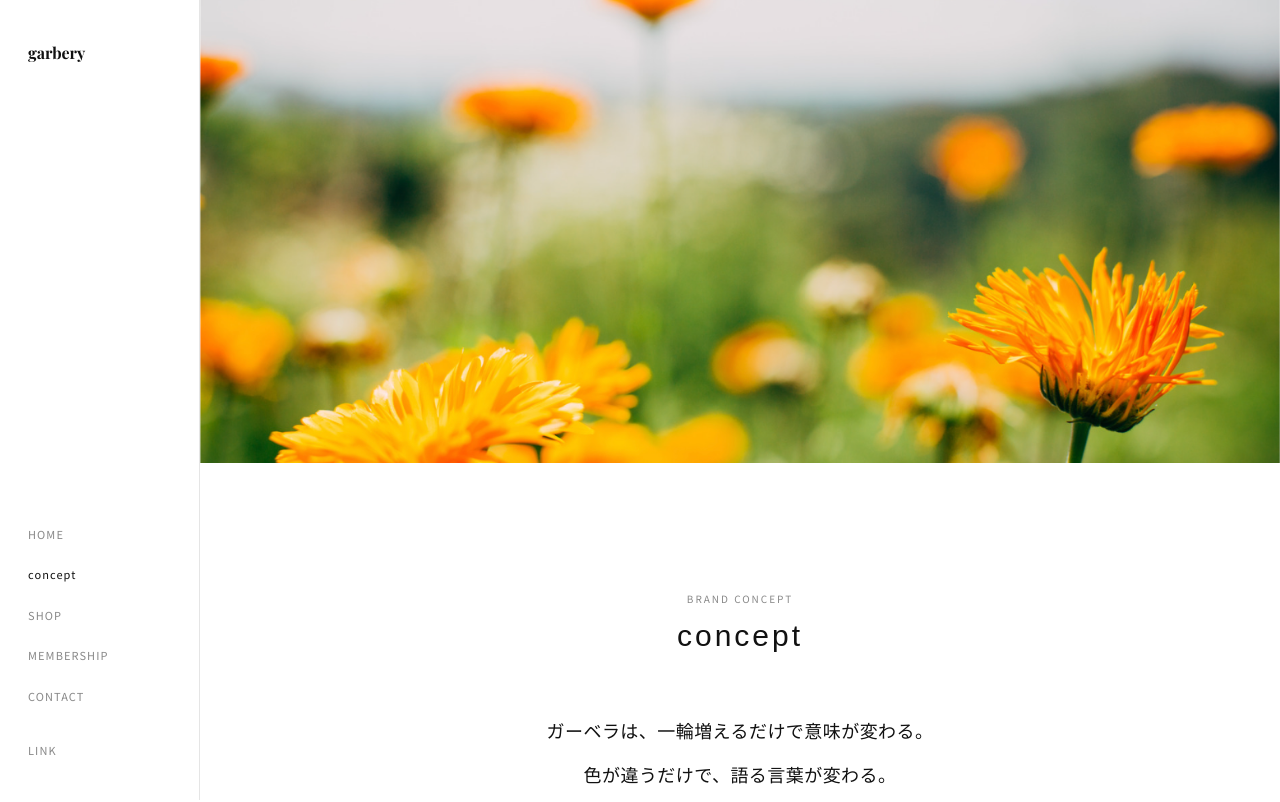
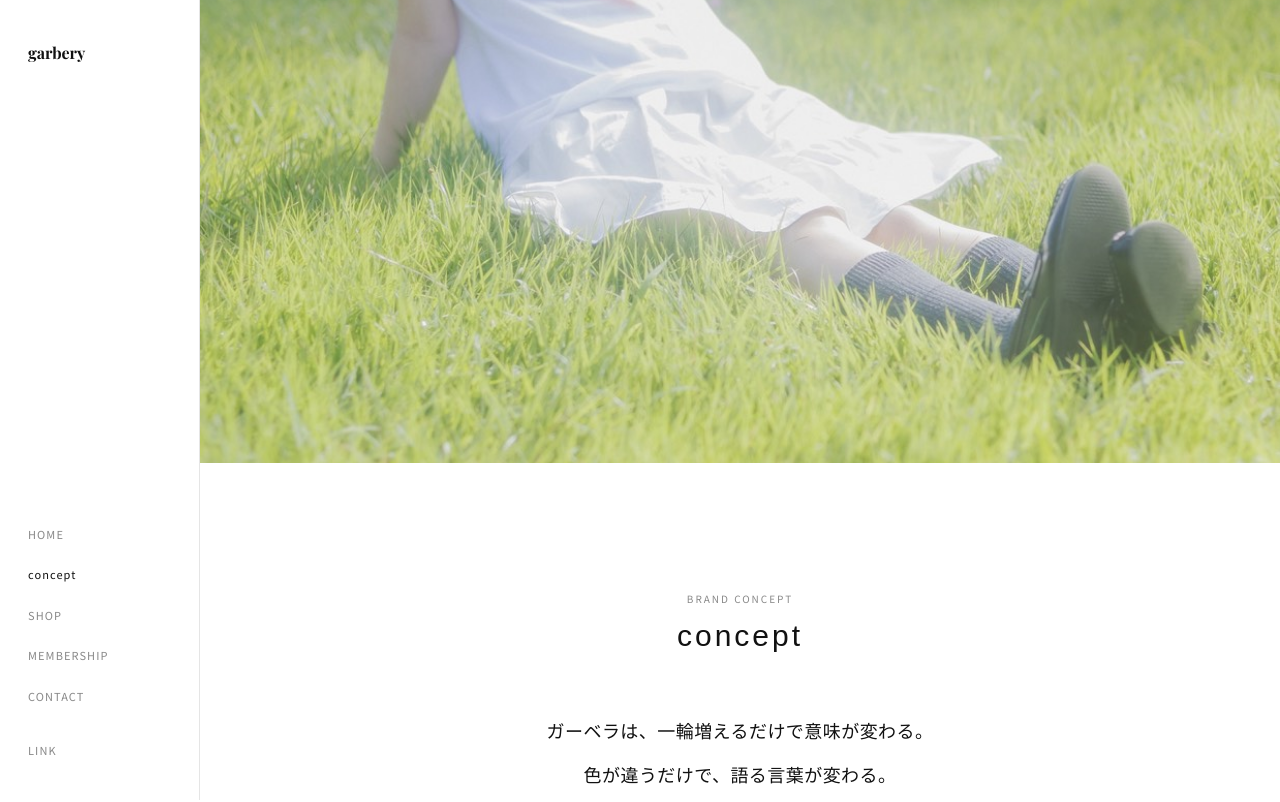
Before and after one commit to Anokku/-garbery, a Next.js app: page /concept in a window 1280 px wide. Shown: the top 802 px of the page. Built offline with nearby package versions, Linux system fonts and the light colour scheme.

Commit message:
Replace concept page image

```diff
--- a/components/sections/ConceptHero.tsx
+++ b/components/sections/ConceptHero.tsx
@@ -14,7 +14,7 @@ export default function ConceptHero() {
         transition={{ duration: 1.8, ease: [0.25, 0.46, 0.45, 0.94] }}
       >
         <Image
-          src="/images/top/concept.png"
+          src="/images/top/concept.jpg"
           alt="GARBERY Concept"
           fill
           className="object-cover object-center"
```
Also changed, not shown: public/images/top/concept.jpg (added), public/images/top/concept.png (deleted).
